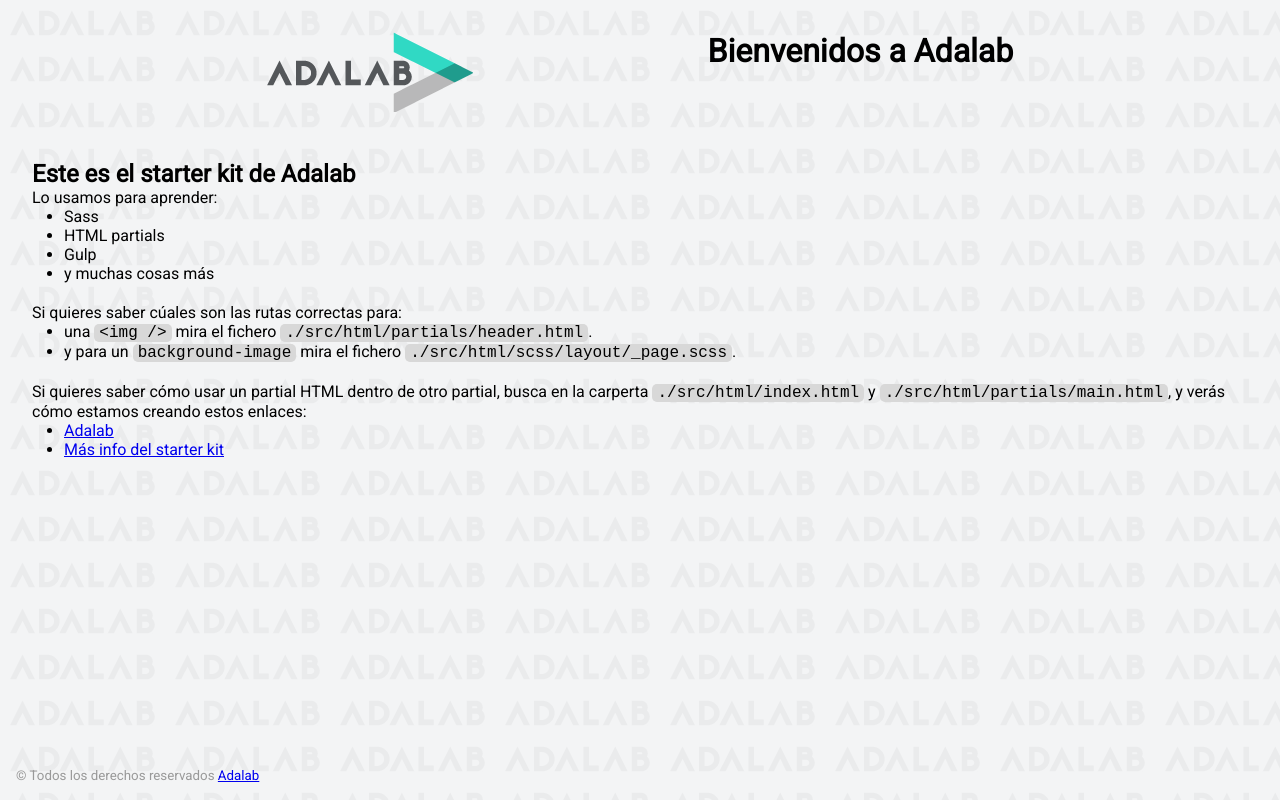
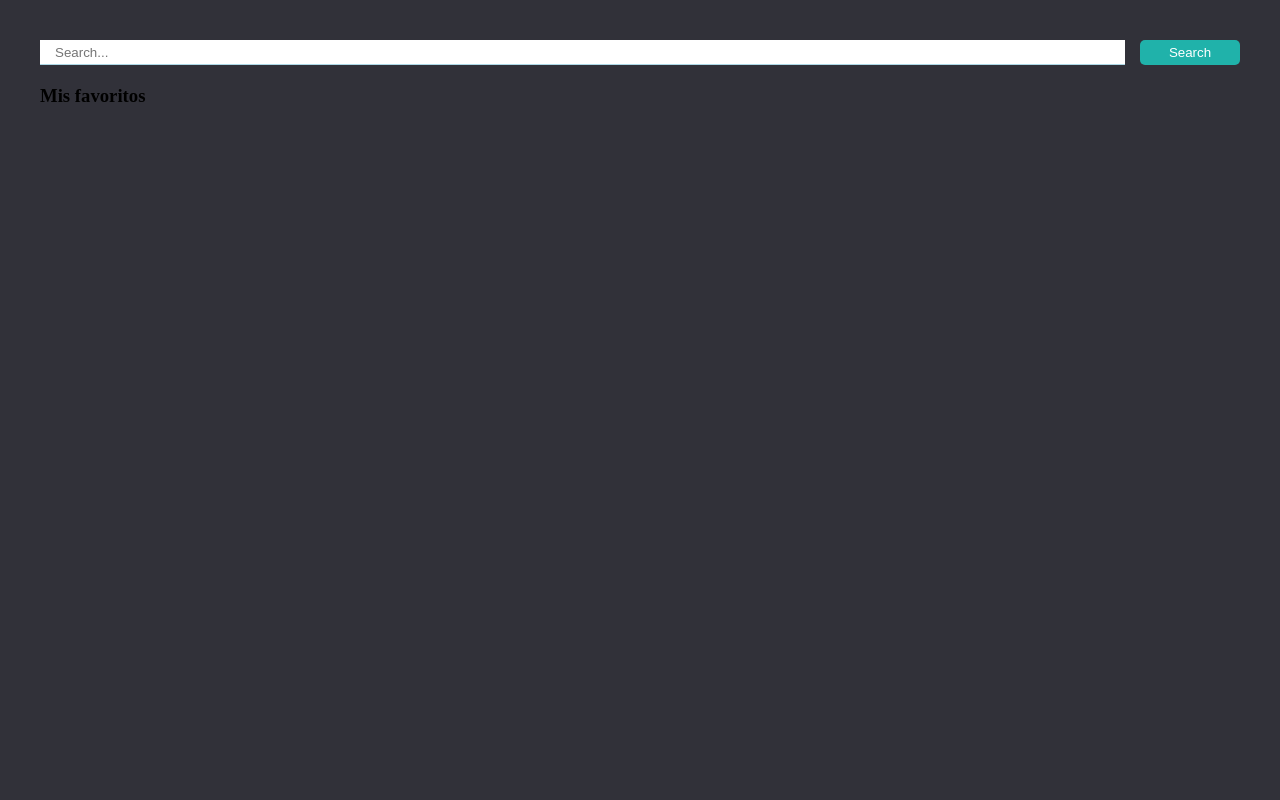
Before and after one commit to Adalab/modulo-2-evaluacion-final-NurAhissami, a website: page docs/index.html in a window 1280 px wide. Drawn offline with Linux system fonts and the light colour scheme.

Commit message:
Add docs

```diff
--- a/docs/assets/css/main.css
+++ b/docs/assets/css/main.css
@@ -1 +1 @@
-*{box-sizing:border-box;margin:0;padding:0}.code{font-size:16px;background:#d8d8d8;padding:0 5px;border-radius:5px}.link__adalab:hover{background-color:#099d8d;color:#fff}.link__github:hover{background-color:#CCC;color:#000}body{padding:2rem;height:100vh;background-image:url("../images/bg-adalab.png");background-color:#f3f4f5;font-family:"Roboto",sans-serif}.page__header{display:flex;justify-content:space-evenly;margin-bottom:3rem}.page__footer{position:fixed;left:0;bottom:0;width:100vw;padding:1rem;color:#999}.main__list{padding-left:2rem;padding-bottom:20px}
+*{box-sizing:border-box;margin:0;padding:0}:root{background-color:#313139}.page{padding:40px}.form{width:100%;display:flex;align-items:center;margin-bottom:20px;justify-content:space-between}.form__series{flex-grow:1;width:200px;border:none;border-bottom:solid 1px lightblue;height:25px;margin-right:15px;padding-left:15px}.form__button{height:25px;width:100px;border:none;background-color:lightseagreen;border-radius:5px;color:white}.containerlist{text-decoration:none;width:100%}.showCard{width:200px;display:flex;position:relative;margin-left:15px;margin-bottom:15px}.showfavCard{list-style:none;margin:0;margin-bottom:20px;margin-top:20px;display:flex;flex-direction:column;justify-content:center;align-items:center;border:solid 2px lightseagreen;width:202px;position:relative}.buttonX{margin-left:20px;width:20px;height:20px;border:solid 1px black;border-radius:100%;background-color:white;color:black}.image{width:200px;height:auto}.title{background-color:rgba(0,0,0,0.5);position:absolute;width:200px;height:50px;z-index:9999;color:white;text-align:center;bottom:0}.containerseries{width:70%;margin:0;display:flex;flex-wrap:wrap;justify-content:space-between}.containerall{width:100%;display:flex;flex-direction:row-reverse;justify-content:space-between}.containerfavorites{width:25%}
--- a/docs/index.html
+++ b/docs/index.html
@@ -1,5 +1,6 @@
 <!DOCTYPE html>
 <html lang="es">
+
 <head>
   <meta charset="UTF-8" />
   <meta name="viewport" content="width=device-width, initial-scale=1" />
@@ -11,58 +12,21 @@
 
 <body>
   <div class="page">
-      <header class="page__header">
-        <img src="./assets/images/logo-adalab.png" alt="Adalab">
-        <h1>Bienvenidos a Adalab</h1>
-      </header>
+    <form class="form js-input" action="">
+      <input class="form__series js-input-name" type="text" name="series" id="series" placeholder="Search..."
+        autocomplete="off">
+      <button type="button" class="form__button js-button">Search</button>
+    </form>
+    <div class="containerall">
+      <ul class="js-series-list containerseries"></ul>
 
-      <main class="page__main">
-        <h2>Este es el starter kit de Adalab</h2>
-        <p>Lo usamos para aprender:</p>
-        <ul class="main__list">
-          <li>Sass</li>
-          <li>HTML partials</li>
-          <li>Gulp</li>
-          <li>y muchas cosas más</li>
-        </ul>
-        <p>Si quieres saber cúales son las rutas correctas para:</p>
-        <ul class="main__list">
-          <li>
-            una <code class="code">&lt;img /&gt;</code> mira el fichero
-            <code class="code">./src/html/partials/header.html</code>.
-          </li>
-          <li>
-            y para un <code class="code">background-image</code> mira el fichero
-            <code class="code">./src/html/scss/layout/_page.scss</code>.
-          </li>
-        </ul>
-        <p>
-          Si quieres saber cómo usar un partial HTML dentro de otro partial, busca en la carperta
-          <code class="code">./src/html/index.html</code> y
-          <code class="code">./src/html/partials/main.html</code>, y verás cómo estamos creando estos
-          enlaces:
-        </p>
-        <ul class="main__list">
-          <li>
-            <a class="link__adalab" href="https://adalab.es">Adalab</a>
-
-          </li>
-          <li>
-            <a class="" href="./more-info.html">Más info del starter kit</a>
-
-          </li>
-        </ul>
-      </main>
-
-      <footer class="page__footer">
-        <small>
-          &copy; Todos los derechos reservados
-          <a class="link__adalab" href="https://adalab.es">Adalab</a>
-
-        </small>
-      </footer>
-
+      <div class="contianerfavorites">
+        <h3 class="favorites">Mis favoritos</h3>
+        <ul class="js-favorite-list"></ul>
+      </div>
+    </div>
   </div>
   <script src="./assets/js/main.js"></script>
 </body>
+
 </html>
```
Also changed, not shown: docs/assets/js/main.js (+1 -1 lines), docs/more-info.html (deleted, +0 -37 lines), docs/assets/images/bg-adalab.png (deleted). Lines whose indentation alone changed are shown as unchanged.
